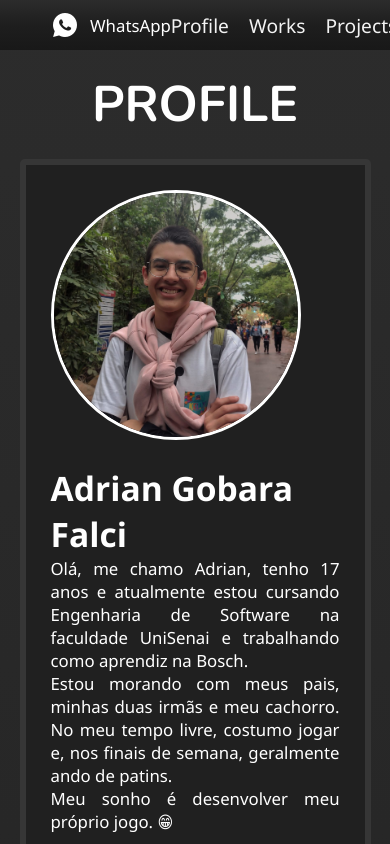
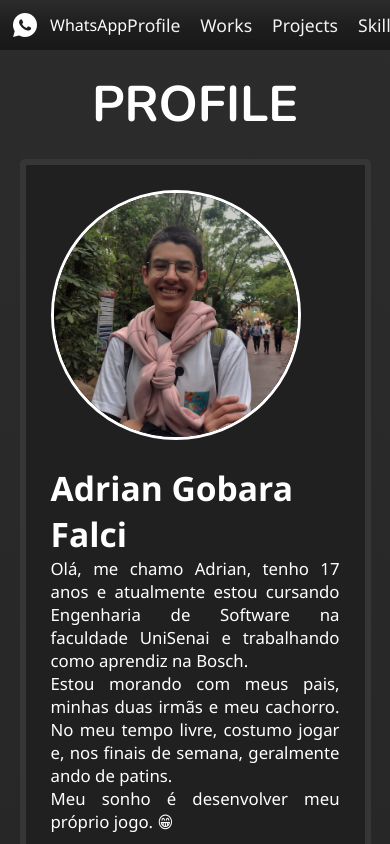
Before and after one commit to adriansito124/Atv_Senai3, a React (Vite) app: page / in a window 390 px wide. Shown: the top 844 px of the page. Built offline with nearby package versions, Linux system fonts and the light colour scheme; the HTML template or start-up script is replaced by a standard one.

Commit message:
responsivoooo

```diff
--- a/index.html
+++ b/index.html
@@ -2,6 +2,7 @@
 <html lang="en">
   <head>
     <meta charset="UTF-8" />
+    <meta name="viewport" content="width=device-width, initial-scale=1.0">
     <link rel="icon" type="image/svg+xml" href="/vite.svg" />
 
     <link rel="preconnect" href="https://fonts.googleapis.com">
@@ -12,7 +13,6 @@
   </head>
   <body>
     <div id="root"></div>
-    <script src="/src/script.js"></script>
     <script type="module" src="/src/main.jsx"></script>
 
   </body>
--- a/src/App.module.css
+++ b/src/App.module.css
@@ -14,7 +14,7 @@
 
 .modalLink {
     text-decoration: none;
-    font-size: 1.05rem;
+    font-size: 1rem;
     color: white;
 
     font-weight: 500;
@@ -31,7 +31,7 @@
     width: 100%;
     z-index: 100;
 
-    padding: 10px 50px;
+    padding: 10px 10px;
 
     color: white;
 }
@@ -61,7 +61,7 @@
 }
 
 .cresce {
-    font-size: 1.2rem;
+    font-size: 1.1rem;
     opacity: 95%;
 
     text-decoration: none;
```
